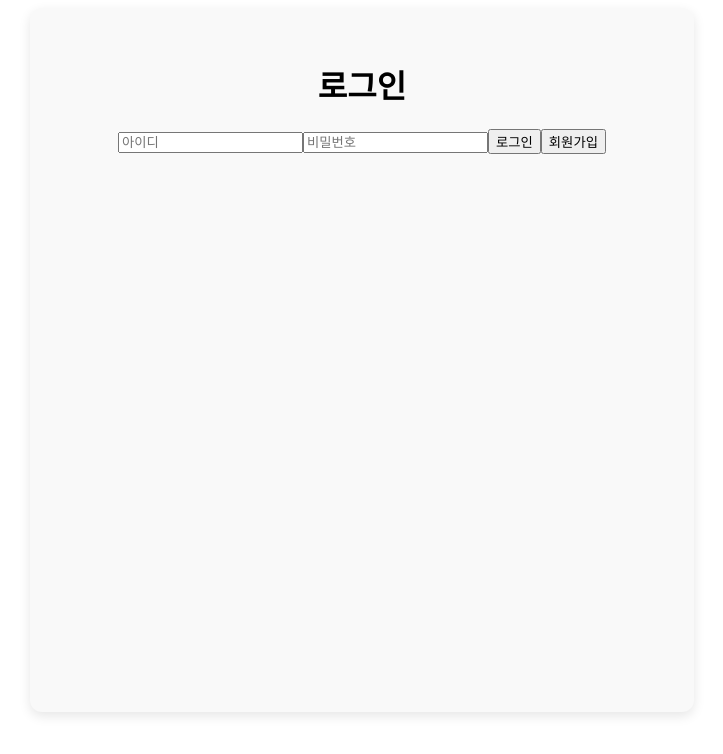
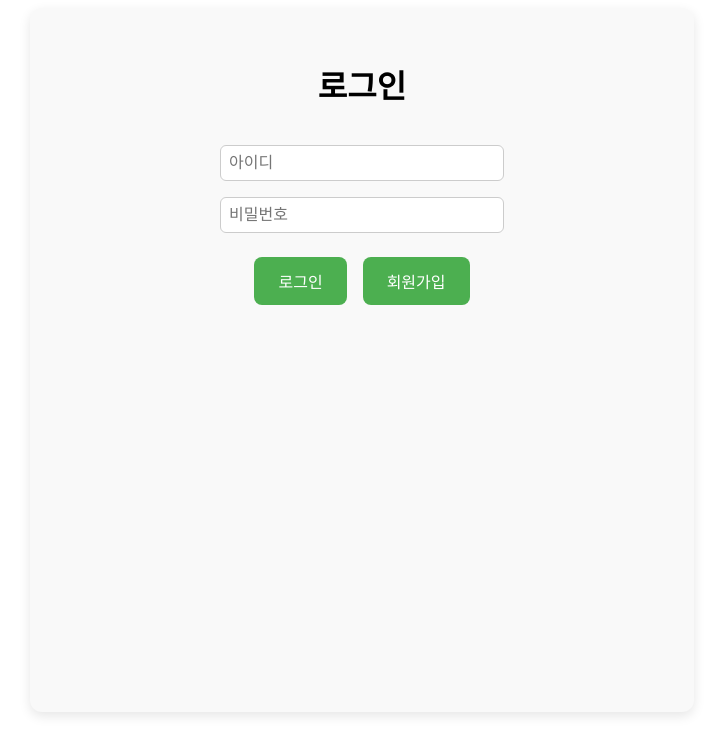
Before and after one commit to kdt-ful-class-three-group/updown, a React (Vite) app in the folder updown/client/: page /login in a window 1280 px wide. Shown: the top 754 px of the page, without its empty margins (278-1001 px from the left). Built offline with nearby package versions, Linux system fonts and the light colour scheme.

Commit message:
로그인 폼 스타일 수정

```diff
--- a/updown/client/src/App.css
+++ b/updown/client/src/App.css
@@ -18,6 +18,26 @@
 .read-the-docs {
   color: #888;
 }
+
+/* 로그인페이지 */
+.login-form {
+  display: flex;
+  flex-direction: column;
+  justify-content: center;
+  align-items: center;
+  gap: 1rem;
+  padding: 1rem;
+}
+
+.login-form input {
+  width: 50%;
+  padding: 0.5em;
+  font-size: 1rem;
+  border: 1px solid #ccc;
+  border-radius: 6px;
+  box-sizing: border-box;
+}
+
 
 .rank {
   position: absolute;
@@ -63,7 +83,7 @@
   border-radius: 12px;
   transition: opacity 0.3s ease-in-out;
 }
-/* button {
+.all-btn {
   background-color: #4caf50;
   border: none;
   color: white;
@@ -73,13 +93,14 @@
   font-size: 1rem;
   margin: 0.5rem;
   transition: background-color 0.3s ease;
-} */
+}
+
+.all-btn:hover {
+  background-color: #388e3c;
+}
 
 
 
-/* button:hover {
-  background-color: #388e3c;
-} */
 
 .signup-form {
   display: flex;
@@ -161,7 +182,7 @@
   min-height: 1.2em;
 }
 
-.signup-btn {
+.signup-btn{
   background-color: #e0e0e0;
   color: #333;
   font-size: 1rem;
--- a/updown/client/src/components/Button.jsx
+++ b/updown/client/src/components/Button.jsx
@@ -5,8 +5,9 @@ import React from "react";
 //* - onClick: 버튼 클릭 시 실행되는 함수
 //* - type: 버튼 타입 (default: button)
 
-export const Button = ({ btnName, onClick, type = "button", id}) => {
+export const Button = ({ btnName, onClick, type = "button", className}) => {
   return <button
+    className={className}
     type={type}
     onClick={onClick}>
     {btnName}
--- a/updown/client/src/components/Tag.jsx
+++ b/updown/client/src/components/Tag.jsx
@@ -21,6 +21,6 @@ export const Heading = ({ number=1, content }) => {
 //* - children: Div에 들어갈 내용
 //* - className: Div에 추가할 클래스 이름
 //* - id: Div의 id
-export const Div = ({children, className = "", id}) => {
-  return <div className={`${className}`} id={id}>{children}</div>
+export const Div = ({children, className, id}) => {
+  return <div className={className} id={id}>{children}</div>
 }
--- a/updown/client/src/pages/LoginPage.jsx
+++ b/updown/client/src/pages/LoginPage.jsx
@@ -29,7 +29,7 @@ export const LoginPage = () => {
 
     return <>
       <h1>로그인</h1>
-      <div>
+      <div className="login-form">
         <input
           type="text"
           placeholder="아이디"
@@ -42,15 +42,20 @@ export const LoginPage = () => {
           value={password}
           onChange={(e) => setPassword(e.target.value)}
         />
+
+        <div className="login-btn">
         <Button
+          className="all-btn"
           btnName={"로그인"}
           type="submit"
           onClick={onClickBtn}
         />
         <Button
+          className="all-btn"
           btnName={"회원가입"}
           onClick={() => { navigate('/signup') }}
-        />
+          />
+        </div>
       </div>
     </>
   }
--- a/updown/client/src/pages/StartPage.jsx
+++ b/updown/client/src/pages/StartPage.jsx
@@ -12,7 +12,7 @@ export function StartPage() {
 
   return (
     <Div>
-      <Button btnName={'START'} onClick={() => navigate('/login')}/>
+      <Button className="all-btn" btnName={'START'} onClick={() => navigate('/login')}/>
     </Div>
   );
 }
```
